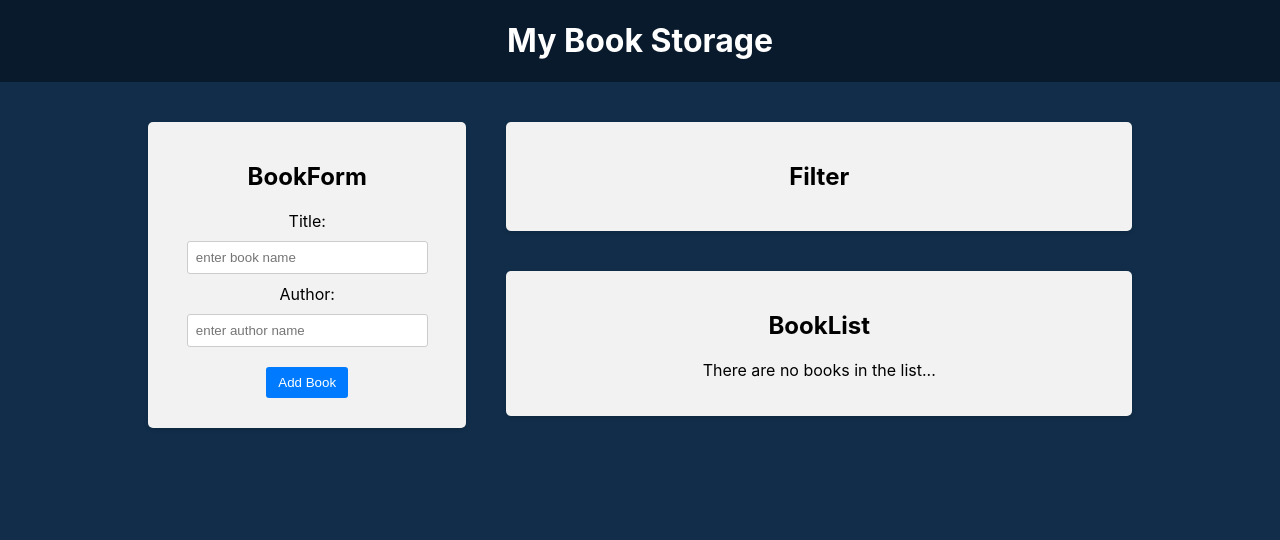
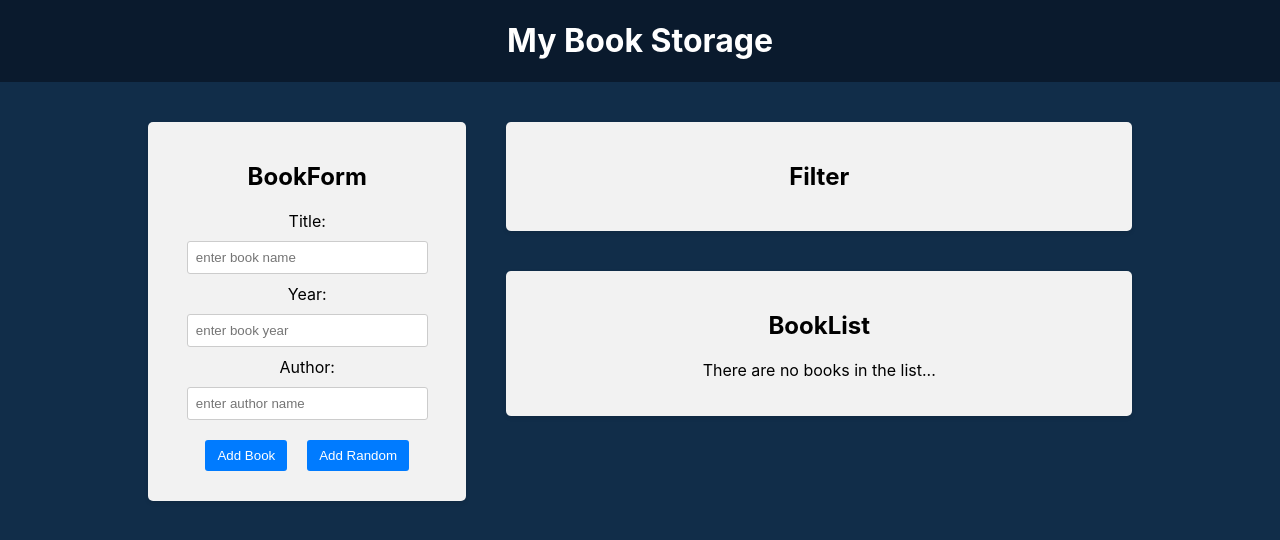
Before and after one commit to Blockchain-Country/store, a React (Create React App) app: page / in a window 1280 px wide. Shown: the top 540 px of the page. Built offline with nearby package versions, Linux system fonts and the light colour scheme.

Commit message:
added random book functionality and added year param

```diff
--- a/src/components/bookForm/BookForm.js
+++ b/src/components/bookForm/BookForm.js
@@ -2,26 +2,41 @@ import { useState } from 'react'
 import { useDispatch } from 'react-redux'
 import { v4 as uuidv4 } from 'uuid'
 import { addBook } from '../../redux/book/ActionCreator'
+import booksJson from '../../data/books.json'
 import './BookForm.css'
 
 const BookForm = () => {
   const [title, setTitle] = useState('')
   const [author, setAuthor] = useState('')
+  const [year, setYear] = useState('')
   const dispatch = useDispatch()
 
   const handleSumbit = (e) => {
     e.preventDefault()
-    if (title && author) {
+    if (title && year.length === 4 && author) {
       dispatch(
         addBook({
           title,
           author,
+          year,
           id: uuidv4(),
         })
       )
+      setTitle('')
+      setAuthor('')
+      setYear('')
     }
-    setTitle('')
-    setAuthor('')
+  }
+
+  const handleAddRandom = () => {
+    const randomNum = Math.floor(Math.random() * booksJson.length)
+    const randomBook = booksJson[randomNum]
+    dispatch(
+      addBook({
+        ...randomBook,
+        id: uuidv4(),
+      })
+    )
   }
 
   return (
@@ -39,6 +54,16 @@ const BookForm = () => {
           ></input>
         </div>
         <div>
+          <label>Year:</label>
+          <input
+            value={year}
+            onChange={(e) => setYear(e.target.value)}
+            id="year"
+            type="number"
+            placeholder="enter book year"
+          ></input>
+        </div>
+        <div>
           <label htmlFor="title">Author:</label>
           <input
             value={author}
@@ -49,6 +74,7 @@ const BookForm = () => {
           ></input>
         </div>
         <button type="submit">Add Book</button>
+        <button onClick={handleAddRandom}>Add Random</button>
       </form>
     </div>
   )
--- a/src/components/bookList/BookList.js
+++ b/src/components/bookList/BookList.js
@@ -24,7 +24,11 @@ const BookList = () => {
           {books.map((book, i) => (
             <li key={book.id} className="book-info">
               <div>
-                {++i}. {book.title} by <strong>{book.author}</strong>
+                <span>{++i}. </span>
+                <span>{book.title}</span>
+                <span>{` (${book.year})`}</span>
+                <span> by </span>
+                <strong>{book.author}</strong>
               </div>
               <button onClick={() => handleDeleteBook(book.id)}>Delete</button>
             </li>
--- /dev/null
+++ b/src/data/books.json
@@ -0,0 +1,342 @@
+[
+  {
+    "title": "Things Fall Apart",
+    "author": "Chinua Achebe",
+    "year": 1958
+  },
+  {
+    "title": "1984",
+    "author": "George Orwell",
+    "year": 1949
+  },
+  {
+    "title": "To Kill a Mockingbird",
+    "author": "Harper Lee",
+    "year": 1960
+  },
+  {
+    "title": "The Great Gatsby",
+    "author": "F. Scott Fitzgerald",
+    "year": 1925
+  },
+  {
+    "title": "One Hundred Years of Solitude",
+    "author": "Gabriel García Márquez",
+    "year": 1967
+  },
+  {
+    "title": "Pride and Prejudice",
+    "author": "Jane Austen",
+    "year": 1813
+  },
+  {
+    "title": "War and Peace",
+    "author": "Leo Tolstoy",
+    "year": 1869
+  },
+  {
+    "title": "The Catcher in the Rye",
+    "author": "J.D. Salinger",
+    "year": 1951
+  },
+  {
+    "title": "The Hobbit",
+    "author": "J.R.R. Tolkien",
+    "year": 1937
+  },
+  {
+    "title": "The Odyssey",
+    "author": "Homer",
+    "year": -700
+  },
+  {
+    "title": "Moby Dick",
+    "author": "Herman Melville",
+    "year": 1851
+  },
+  {
+    "title": "The Divine Comedy",
+    "author": "Dante Alighieri",
+    "year": 1320
+  },
+  {
+    "title": "Crime and Punishment",
+    "author": "Fyodor Dostoevsky",
+    "year": 1866
+  },
+  {
+    "title": "Don Quixote",
+    "author": "Miguel de Cervantes",
+    "year": 1605
+  },
+  {
+    "title": "The Brothers Karamazov",
+    "author": "Fyodor Dostoevsky",
+    "year": 1880
+  },
+  {
+    "title": "Ulysses",
+    "author": "James Joyce",
+    "year": 1922
+  },
+  {
+    "title": "Wuthering Heights",
+    "author": "Emily Brontë",
+    "year": 1847
+  },
+  {
+    "title": "Brave New World",
+    "author": "Aldous Huxley",
+    "year": 1932
+  },
+  {
+    "title": "Anna Karenina",
+    "author": "Leo Tolstoy",
+    "year": 1877
+  },
+  {
+    "title": "The Iliad",
+    "author": "Homer",
+    "year": -750
+  },
+  {
+    "title": "Jane Eyre",
+    "author": "Charlotte Brontë",
+    "year": 1847
+  },
+  {
+    "title": "The Lord of the Rings",
+    "author": "J.R.R. Tolkien",
+    "year": 1954
+  },
+  {
+    "title": "The Sound and the Fury",
+    "author": "William Faulkner",
+    "year": 1929
+  },
+  {
+    "title": "Lolita",
+    "author": "Vladimir Nabokov",
+    "year": 1955
+  },
+  {
+    "title": "The Grapes of Wrath",
+    "author": "John Steinbeck",
+    "year": 1939
+  },
+  {
+    "title": "Beloved",
+    "author": "Toni Morrison",
+    "year": 1987
+  },
+  {
+    "title": "The Stranger",
+    "author": "Albert Camus",
+    "year": 1942
+  },
+  {
+    "title": "The Trial",
+    "author": "Franz Kafka",
+    "year": 1925
+  },
+  {
+    "title": "The Count of Monte Cristo",
+    "author": "Alexandre Dumas",
+    "year": 1844
+  },
+  {
+    "title": "Catch-22",
+    "author": "Joseph Heller",
+    "year": 1961
+  },
+  {
+    "title": "Frankenstein",
+    "author": "Mary Shelley",
+    "year": 1818
+  },
+  {
+    "title": "Fahrenheit 451",
+    "author": "Ray Bradbury",
+    "year": 1953
+  },
+  {
+    "title": "The Picture of Dorian Gray",
+    "author": "Oscar Wilde",
+    "year": 1890
+  },
+  {
+    "title": "The Sun Also Rises",
+    "author": "Ernest Hemingway",
+    "year": 1926
+  },
+  {
+    "title": "Dracula",
+    "author": "Bram Stoker",
+    "year": 1897
+  },
+  {
+    "title": "Heart of Darkness",
+    "author": "Joseph Conrad",
+    "year": 1899
+  },
+  {
+    "title": "The Little Prince",
+    "author": "Antoine de Saint-Exupéry",
+    "year": 1943
+  },
+  {
+    "title": "The Bell Jar",
+    "author": "Sylvia Plath",
+    "year": 1963
+  },
+  {
+    "title": "Slaughterhouse-Five",
+    "author": "Kurt Vonnegut",
+    "year": 1969
+  },
+  {
+    "title": "Of Mice and Men",
+    "author": "John Steinbeck",
+    "year": 1937
+  },
+  {
+    "title": "Dune",
+    "author": "Frank Herbert",
+    "year": 1965
+  },
+  {
+    "title": "Gone with the Wind",
+    "author": "Margaret Mitchell",
+    "year": 1936
+  },
+  {
+    "title": "The Alchemist",
+    "author": "Paulo Coelho",
+    "year": 1988
+  },
+  {
+    "title": "Les Misérables",
+    "author": "Victor Hugo",
+    "year": 1862
+  },
+  {
+    "title": "The Kite Runner",
+    "author": "Khaled Hosseini",
+    "year": 2003
+  },
+  {
+    "title": "The Metamorphosis",
+    "author": "Franz Kafka",
+    "year": 1915
+  },
+  {
+    "title": "Murder on the Orient Express",
+    "author": "Agatha Christie",
+    "year": 1934
+  },
+  {
+    "title": "Rebecca",
+    "author": "Daphne du Maurier",
+    "year": 1938
+  },
+  {
+    "title": "David Copperfield",
+    "author": "Charles Dickens",
+    "year": 1850
+  },
+  {
+    "title": "The Catcher in the Rye",
+    "author": "J.D. Salinger",
+    "year": 1951
+  },
+  {
+    "title": "The Road",
+    "author": "Cormac McCarthy",
+    "year": 2006
+  },
+  {
+    "title": "The Time Machine",
+    "author": "H.G. Wells",
+    "year": 1895
+  },
+  {
+    "title": "The Shining",
+    "author": "Stephen King",
+    "year": 1977
+  },
+  {
+    "title": "Life of Pi",
+    "author": "Yann Martel",
+    "year": 2001
+  },
+  {
+    "title": "The Handmaid's Tale",
+    "author": "Margaret Atwood",
+    "year": 1985
+  },
+  {
+    "title": "Great Expectations",
+    "author": "Charles Dickens",
+    "year": 1861
+  },
+  {
+    "title": "The Outsiders",
+    "author": "S.E. Hinton",
+    "year": 1967
+  },
+  {
+    "title": "The Hitchhiker's Guide to the Galaxy",
+    "author": "Douglas Adams",
+    "year": 1979
+  },
+  {
+    "title": "The Book Thief",
+    "author": "Markus Zusak",
+    "year": 2005
+  },
+  {
+    "title": "A Tale of Two Cities",
+    "author": "Charles Dickens",
+    "year": 1859
+  },
+  {
+    "title": "The Adventures of Huckleberry Finn",
+    "author": "Mark Twain",
+    "year": 1884
+  },
+  {
+    "title": "The Scarlet Letter",
+    "author": "Nathaniel Hawthorne",
+    "year": 1850
+  },
+  {
+    "title": "A Clockwork Orange",
+    "author": "Anthony Burgess",
+    "year": 1962
+  },
+  {
+    "title": "Madame Bovary",
+    "author": "Gustave Flaubert",
+    "year": 1856
+  },
+  {
+    "title": "Leaves of Grass",
+    "author": "Walt Whitman",
+    "year": 1855
+  },
+  {
+    "title": "Mrs Dalloway",
+    "author": "Virginia Woolf",
+    "year": 1925
+  },
+  {
+    "title": "To the Lighthouse",
+    "author": "Virginia Woolf",
+    "year": 1927
+  },
+  {
+    "title": "Memoirs of Hadrian",
+    "author": "Marguerite Yourcenar",
+    "year": 1951
+  }
+]
--- a/src/redux/book/ActionCreator.js
+++ b/src/redux/book/ActionCreator.js
@@ -1,10 +1,10 @@
 import * as actions from './ActionTypes'
 
-export const addBook = (newBook, id) => {
+export const addBook = (newBook) => {
   return {
     type: actions.ADD_BOOK,
     payload: newBook,
-    id,
+    id: newBook.id,
   }
 }
 
```
